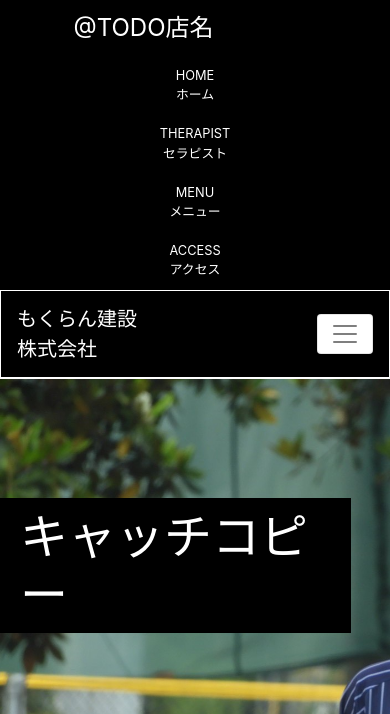
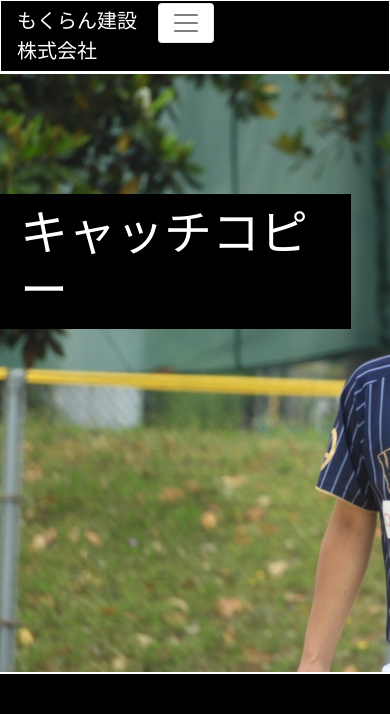
Before and after one commit to genkiasai/aesthetic1, a PHP site: page / in a window 390 px wide. Shown: the top 714 px of the page. Run offline with PHP 8.4, Linux system fonts and the light colour scheme.

Commit message:
20210624_2

```diff
--- a/index.php
+++ b/index.php
@@ -4,14 +4,14 @@
     <meta charset="UTF-8">
     <meta http-equiv="X-UA-Compatible" content="IE=edge">
     <meta name="viewport" content="width=device-width, initial-scale=1.0">
-    <link rel="stylesheet" href="./style.css?ver=3">
+    <link rel="stylesheet" href="./style.css?ver=1">
     <link rel="stylesheet" href="https://stackpath.bootstrapcdn.com/bootstrap/4.3.1/css/bootstrap.min.css" integrity="sha384-ggOyR0iXCbMQv3Xipma34MD+dH/1fQ784/j6cY/iJTQUOhcWr7x9JvoRxT2MZw1T" crossorigin="anonymous">
     <title>@TODO</title>
 </head>
 <body>
     <header>
         <!-- 会社名 -->
-        <nav>
+        <nav class="nav-pc">
             <div class="row">
                 <div class="col-xl-4 header__contents header__contents-1"><a class="header header__company-name" href="./">@TODO店名</a></div>
                 <div class="col-xl-2 header__contents header__contents-2">
@@ -41,7 +41,8 @@
             </div>
         </nav>
 
-        <nav class="navbar navbar-expand-lg navbar-light">
+        <nav class="navbar navbar-expand-lg navbar-light nav-mobile">
+            <div class="aaa">
                     <a class="navbar-brand" href="#scroll-1">
                         <div class="row nav__logo-area_sp">
                             <!-- <div class="nav__logo-item col-4 px-0"><img src="./images/logo.webp" alt="ロゴ"></div> -->
@@ -51,6 +52,8 @@
                     <button class="navbar-toggler collapsed" type="button" data-toggle="collapse" data-target="#navbarNav" aria-controls="navbarNav" aria-expanded="false" aria-label="Toggle navigation">
                         <span class="navbar-toggler-icon"></span>
                     </button>
+            </div>
+            <div class="bbb">
                     <div class="navbar-collapse collapse" id="navbarNav" style="">
                         <ul class="navbar-nav">
                             <li class="nav-item active">
@@ -70,7 +73,8 @@
                             </li>
                         </ul>
                     </div>
-                </nav>
+            </div>
+        </nav>
     </header>
 
     <main>
--- a/style.css
+++ b/style.css
@@ -100,17 +100,54 @@ nav {
     background-color: #000 !important;
 }
 
-.nav__logo-name_bold,
-.nav__logo-name_nomal {
-    color: #fff;
-}
-
 .navbar {
     width: 100%;
     color: #fff !important;
     background-color: #000 !important;
     border: 1px solid #fff;
 }
+
+.nav__logo-name_bold,
+.nav__logo-name_nomal {
+    color: #fff;
+}
+
+.nav-link {
+    color: #fff !important;
+}
+
+
+
+
+.nav-mobile {
+    display: none !important;
+}
+
+.navbar {
+    padding: 0 !important;
+    display: block !important;
+}
+
+.aaa,
+.bbb {
+    padding: 0 1rem;
+    display: none !important;
+}
+
+.aaa {
+    padding-top: .5rem;
+    border-bottom: 1px solid #fff;
+    display: flex;
+    justify-content: space-between;
+    align-items: center;
+}
+
+.navbar-collapse {
+    padding-bottom: .5rem;
+}
+
+
+
 /* headerここまで */
 
 /* wrapper-1ここから */
@@ -304,3 +341,19 @@ nav {
     margin: 60px 0;
 }
 /* wrapper-7ここまで */
+
+@media screen and (max-width: 575px) {
+    .nav-pc {
+        display: none;
+    }
+
+    .nav-mobile {
+        display: block;
+    }
+
+    .aaa,
+    .bbb {
+        padding: 0 1rem;
+        display: block !important;
+    }
+}
```
